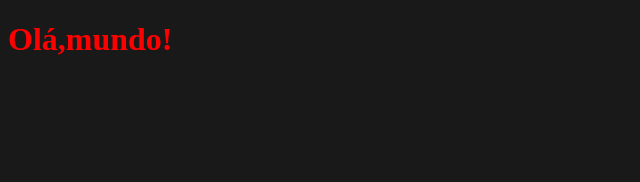
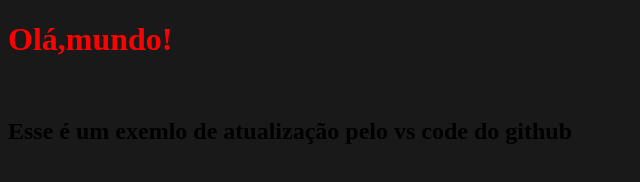
Before and after one commit to thais-vitoria-dodo-vieira/Aula-01, a plain HTML site: page index.html in a window 1280 px wide. Shown: the whole page, without its empty margins (0-640 px from the left). Drawn offline with Linux system fonts and the light colour scheme.

Commit message:
5.0:Alterei  um h2 no index:Projeto Aula

```diff
--- a/index.html
+++ b/index.html
@@ -8,5 +8,7 @@
 </head>
 <body>
     <h1>Olá,mundo!</h1>
+    <br>
+    <h2>Esse é um exemlo de atualização pelo vs code do github</h2>
 </body>
 </html>
```
